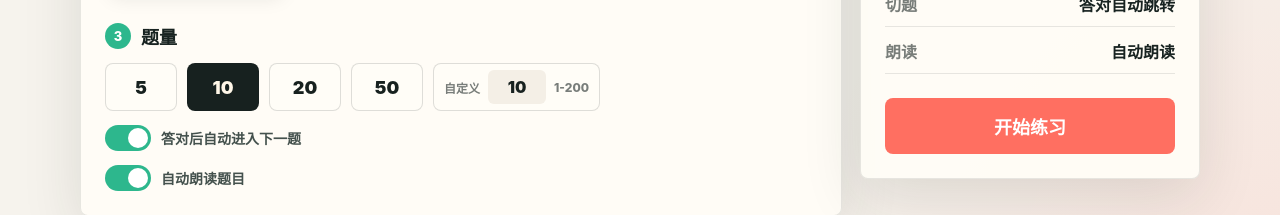
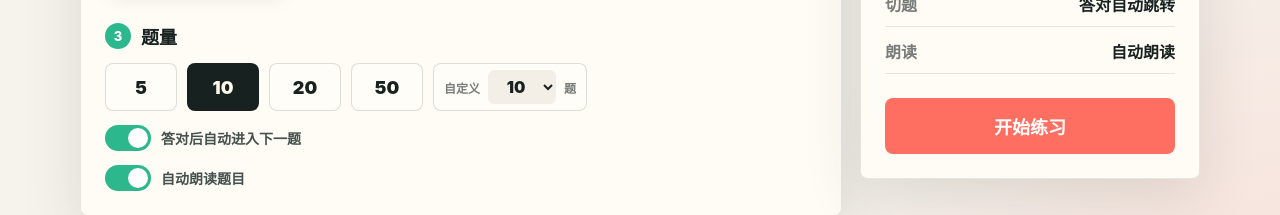
Before and after one commit to yhlee1988911-dev/japanese-learning-app, a React (Create React App) app in the folder web/: page / in a window 1280 px wide. Shown: the part 511-726 px from the top of the page. Built offline with nearby package versions, Linux system fonts and the light colour scheme.

Commit message:
feat: use native picker for custom question count

```diff
--- a/web/src/pages/HomePage.tsx
+++ b/web/src/pages/HomePage.tsx
@@ -30,6 +30,7 @@ const modes: Array<{
 ];
 
 const counts = [5, 10, 20, 50];
+const customCountOptions = Array.from({ length: 200 }, (_, index) => index + 1);
 
 const clampCount = (value: number) => Math.min(200, Math.max(1, Math.round(value || 1)));
 
@@ -148,25 +149,22 @@ const HomePage: React.FC = () => {
               ))}
               <label className="custom-count">
                 <span>自定义</span>
-                <input
+                <select
                   aria-label="自定义题量，1到200题"
-                  type="text"
-                  inputMode="numeric"
-                  pattern="[0-9]*"
                   value={countInput}
                   onChange={event => {
-                    const digits = event.target.value.replace(/\D/g, '').slice(0, 3);
-                    const corrected = Number(digits) > 200 ? '200' : digits;
-                    setCountInput(corrected);
-                    if (corrected) setCount(clampCount(Number(corrected)));
-                  }}
-                  onBlur={() => {
-                    const nextCount = clampCount(Number(countInput));
+                    const nextCount = clampCount(Number(event.target.value));
                     setCount(nextCount);
                     setCountInput(String(nextCount));
                   }}
-                />
-                <small>1-200</small>
+                >
+                  {customCountOptions.map(item => (
+                    <option key={item} value={item}>
+                      {item}
+                    </option>
+                  ))}
+                </select>
+                <small>题</small>
               </label>
             </div>
 
--- a/web/src/styles/HomePage.css
+++ b/web/src/styles/HomePage.css
@@ -284,19 +284,20 @@
   font-weight: 800;
 }
 
-.custom-count input {
+.custom-count select {
   background: #f4efe6;
   border: 0;
   border-radius: 6px;
   color: #17211f;
+  cursor: pointer;
   font: inherit;
   font-weight: 900;
   height: 34px;
   text-align: center;
-  width: 58px;
+  width: 68px;
 }
 
-.custom-count input:focus {
+.custom-count select:focus {
   box-shadow: 0 0 0 3px rgba(45, 183, 141, 0.18);
   outline: none;
 }
@@ -641,9 +642,9 @@
     font-size: 13px;
   }
 
-  .custom-count input {
-    height: 32px;
-    width: 44px;
+  .custom-count select {
+    height: 36px;
+    width: 58px;
     font-size: 14px;
   }
 
```
